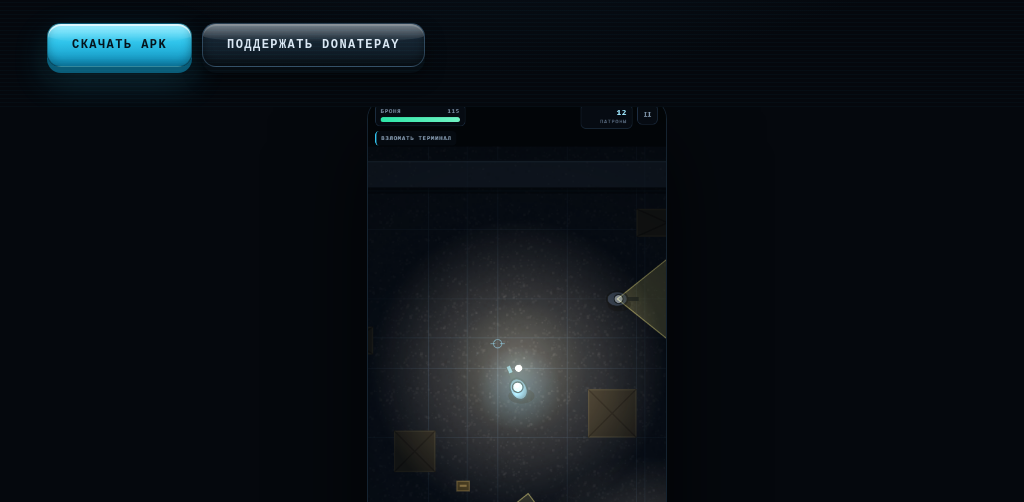
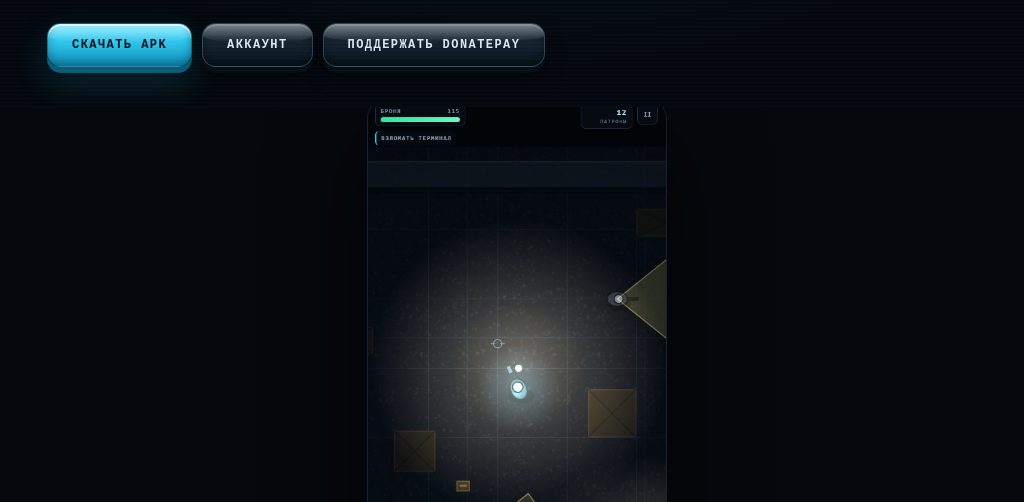
Before and after one commit to Unbanned123x/tihiy-kontur, a plain HTML site: page index.html in a window 1280 px wide. Shown: the part 298-800 px from the top of the page, without its empty margins (123-1147 px from the left). Drawn offline with Linux system fonts and the light colour scheme; no server answers.

Commit message:
Ссылка на аккаунт в шапке

```diff
--- a/index.html
+++ b/index.html
@@ -108,6 +108,7 @@
       нож в спину и свет, который можно выключить выстрелом.</p>
     <div class="cta">
       <a class="btn primary" href="tihiy-kontur-3.9.7.apk" download>СКАЧАТЬ APK</a>
+      <a class="btn ghost" href="account.html">АККАУНТ</a>
       <a class="btn ghost" href="https://donatepay.ru/don/1544284">ПОДДЕРЖАТЬ DONATEPAY</a>
 
     </div>
```
